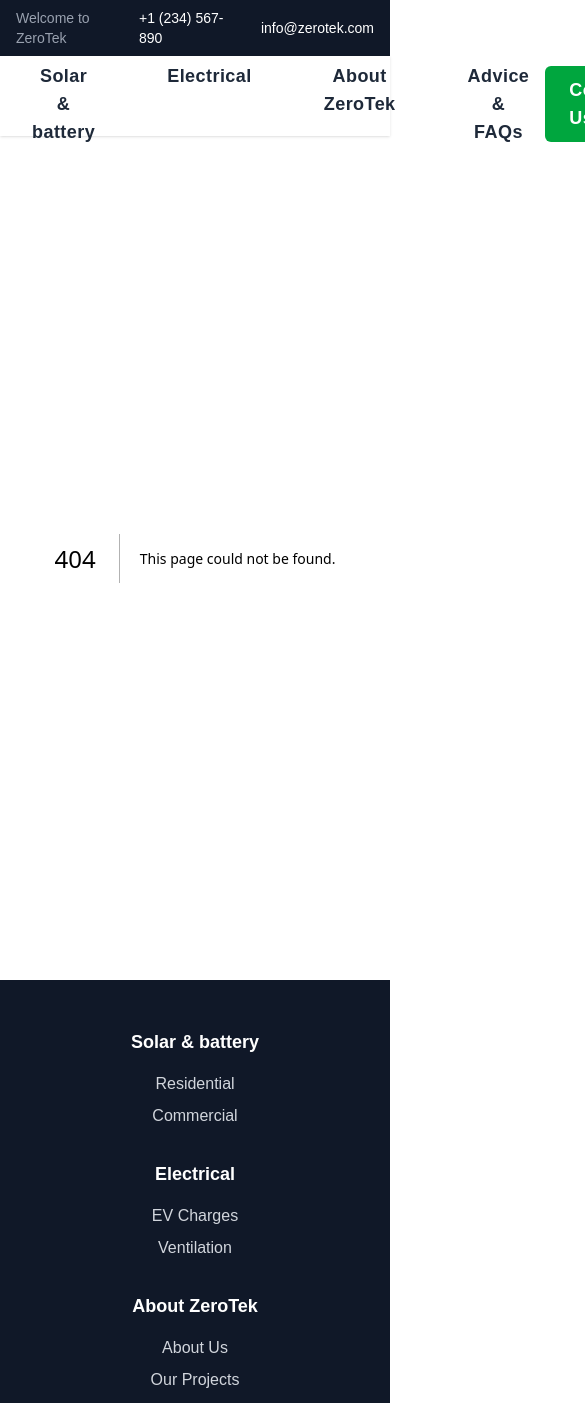
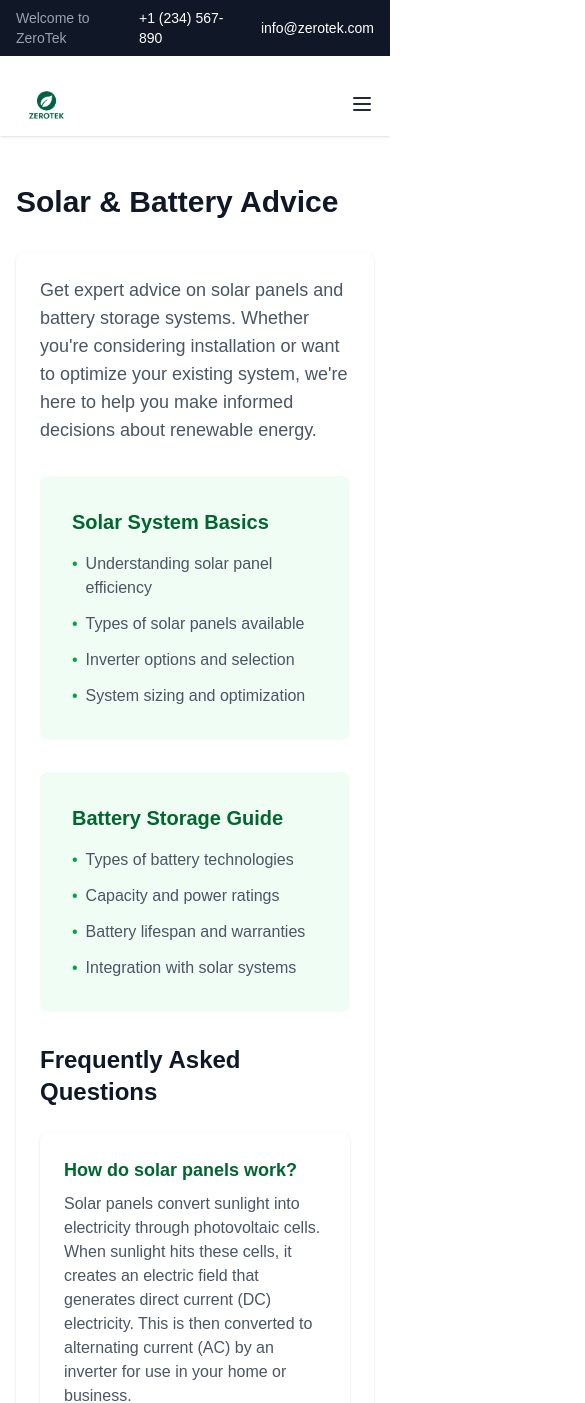
Before and after one commit to imranhamid83/zerotek, a Next.js app: page /advice-faqs/solar-battery-advice in a window 390 px wide. Before the commit this address had no page. Shown: the top 1403 px of the page, 585 px wide, since content can reach past the window. Built offline with nearby package versions, Linux system fonts and the light colour scheme.

Commit message:
make the menu responsive on the mobile

```diff
--- /dev/null
+++ b/src/app/advice-faqs/solar-battery-advice/page.js
@@ -0,0 +1,94 @@
+import PageTemplate from "@/components/PageTemplate";
+
+export default function SolarBatteryAdvice() {
+  const faqs = [
+    {
+      question: "How do solar panels work?",
+      answer: "Solar panels convert sunlight into electricity through photovoltaic cells. When sunlight hits these cells, it creates an electric field that generates direct current (DC) electricity. This is then converted to alternating current (AC) by an inverter for use in your home or business."
+    },
+    {
+      question: "What are the benefits of adding battery storage?",
+      answer: "Battery storage allows you to store excess solar energy for use when the sun isn&apos;t shining. This increases your energy independence, reduces reliance on the grid, and can provide backup power during outages."
+    },
+    {
+      question: "How long do solar panels last?",
+      answer: "Most solar panels come with a 25-year warranty and can last even longer. Their efficiency may decrease slightly over time, but they typically maintain 80-90% of their original capacity after 25 years."
+    },
+    {
+      question: "What maintenance do solar systems require?",
+      answer: "Solar systems require minimal maintenance. Regular cleaning to remove dust and debris, and occasional professional inspections are usually sufficient. Most systems come with monitoring software to track performance."
+    }
+  ];
+
+  return (
+    <PageTemplate title="Solar &amp; Battery Advice">
+      <div className="space-y-8">
+        <div className="prose max-w-none">
+          <p className="text-lg text-gray-600">
+            Get expert advice on solar panels and battery storage systems. Whether you&apos;re considering
+            installation or want to optimize your existing system, we&apos;re here to help you make informed
+            decisions about renewable energy.
+          </p>
+        </div>
+
+        <div className="grid grid-cols-1 md:grid-cols-2 gap-8">
+          <div className="bg-green-50 p-8 rounded-lg">
+            <h3 className="text-xl font-semibold text-green-800 mb-4">Solar System Basics</h3>
+            <ul className="space-y-3 text-gray-600">
+              <li className="flex items-start">
+                <span className="text-green-600 mr-2">&bull;</span>
+                <span>Understanding solar panel efficiency</span>
+              </li>
+              <li className="flex items-start">
+                <span className="text-green-600 mr-2">&bull;</span>
+                <span>Types of solar panels available</span>
+              </li>
+              <li className="flex items-start">
+                <span className="text-green-600 mr-2">&bull;</span>
+                <span>Inverter options and selection</span>
+              </li>
+              <li className="flex items-start">
+                <span className="text-green-600 mr-2">&bull;</span>
+                <span>System sizing and optimization</span>
+              </li>
+            </ul>
+          </div>
+
+          <div className="bg-green-50 p-8 rounded-lg">
+            <h3 className="text-xl font-semibold text-green-800 mb-4">Battery Storage Guide</h3>
+            <ul className="space-y-3 text-gray-600">
+              <li className="flex items-start">
+                <span className="text-green-600 mr-2">&bull;</span>
+                <span>Types of battery technologies</span>
+              </li>
+              <li className="flex items-start">
+                <span className="text-green-600 mr-2">&bull;</span>
+                <span>Capacity and power ratings</span>
+              </li>
+              <li className="flex items-start">
+                <span className="text-green-600 mr-2">&bull;</span>
+                <span>Battery lifespan and warranties</span>
+              </li>
+              <li className="flex items-start">
+                <span className="text-green-600 mr-2">&bull;</span>
+                <span>Integration with solar systems</span>
+              </li>
+            </ul>
+          </div>
+        </div>
+
+        <div className="mt-8">
+          <h3 className="text-2xl font-semibold text-gray-900 mb-6">Frequently Asked Questions</h3>
+          <div className="space-y-6">
+            {faqs.map((faq, index) => (
+              <div key={index} className="bg-white p-6 rounded-lg shadow-sm">
+                <h4 className="text-lg font-semibold text-green-800 mb-2">{faq.question}</h4>
+                <p className="text-gray-600">{faq.answer}</p>
+              </div>
+            ))}
+          </div>
+        </div>
+      </div>
+    </PageTemplate>
+  );
+}
--- a/src/components/Navigation.js
+++ b/src/components/Navigation.js
@@ -1,12 +1,24 @@
 'use client';
 
 import Link from 'next/link';
-import { useState } from 'react';
+import { useState, useEffect } from 'react';
 import TopBar from './TopBar';
 import Image from 'next/image';
 
 const Navigation = () => {
   const [activeMenu, setActiveMenu] = useState(null);
+  const [isMobileMenuOpen, setIsMobileMenuOpen] = useState(false);
+  const [isMobile, setIsMobile] = useState(false);
+
+  useEffect(() => {
+    const handleResize = () => {
+      setIsMobile(window.innerWidth < 1024);
+    };
+
+    handleResize();
+    window.addEventListener('resize', handleResize);
+    return () => window.removeEventListener('resize', handleResize);
+  }, []);
 
   const menuItems = [
     {
@@ -104,7 +116,40 @@ const Navigation = () => {
                 />
               </Link>
             </div>
-            <div className="flex items-center">
+
+            {/* Mobile menu button */}
+            <div className="flex items-center lg:hidden">
+              <button
+                onClick={() => setIsMobileMenuOpen(!isMobileMenuOpen)}
+                className="text-gray-800 hover:text-green-600 focus:outline-none"
+              >
+                <svg
+                  className="h-6 w-6"
+                  fill="none"
+                  viewBox="0 0 24 24"
+                  stroke="currentColor"
+                >
+                  {isMobileMenuOpen ? (
+                    <path
+                      strokeLinecap="round"
+                      strokeLinejoin="round"
+                      strokeWidth={2}
+                      d="M6 18L18 6M6 6l12 12"
+                    />
+                  ) : (
+                    <path
+                      strokeLinecap="round"
+                      strokeLinejoin="round"
+                      strokeWidth={2}
+                      d="M4 6h16M4 12h16M4 18h16"
+                    />
+                  )}
+                </svg>
+              </button>
+            </div>
+
+            {/* Desktop Navigation */}
+            <div className="hidden lg:flex items-center">
               <div className="flex space-x-10">
                 {menuItems.map((item, index) => (
                   <div
@@ -157,13 +202,52 @@ const Navigation = () => {
                 ))}
               </div>
             </div>
-            <div className="flex items-center">
+
+            {/* Contact Us Button - Hidden on mobile */}
+            <div className="hidden lg:flex items-center">
               <Link
                 href="/contact"
                 className="bg-green-600 text-white px-6 py-2.5 rounded-md text-lg font-semibold tracking-wide hover:bg-green-700 transition-colors duration-200 cursor-pointer"
               >
                 Contact Us
               </Link>
+            </div>
+          </div>
+
+          {/* Mobile Navigation Menu */}
+          <div className={`lg:hidden ${isMobileMenuOpen ? 'block' : 'hidden'}`}>
+            <div className="pt-4 pb-3 space-y-1">
+              {menuItems.map((item, index) => (
+                <div key={index} className="space-y-1">
+                  <button
+                    onClick={() => setActiveMenu(activeMenu === index ? null : index)}
+                    className="w-full text-left px-3 py-2 text-base font-medium text-gray-800 hover:text-green-600 hover:bg-green-50 rounded-md"
+                  >
+                    {item.title}
+                  </button>
+                  {activeMenu === index && (
+                    <div className="pl-4 space-y-1">
+                      {item.subItems.map((subItem, subIndex) => (
+                        <Link
+                          key={subIndex}
+                          href={subItem.href}
+                          className="block px-3 py-2 text-base font-medium text-gray-600 hover:text-green-600 hover:bg-green-50 rounded-md"
+                        >
+                          {subItem.title}
+                        </Link>
+                      ))}
+                    </div>
+                  )}
+                </div>
+              ))}
+              <div className="pt-4">
+                <Link
+                  href="/contact"
+                  className="block w-full text-center bg-green-600 text-white px-6 py-2.5 rounded-md text-lg font-semibold tracking-wide hover:bg-green-700 transition-colors duration-200"
+                >
+                  Contact Us
+                </Link>
+              </div>
             </div>
           </div>
         </div>
```
